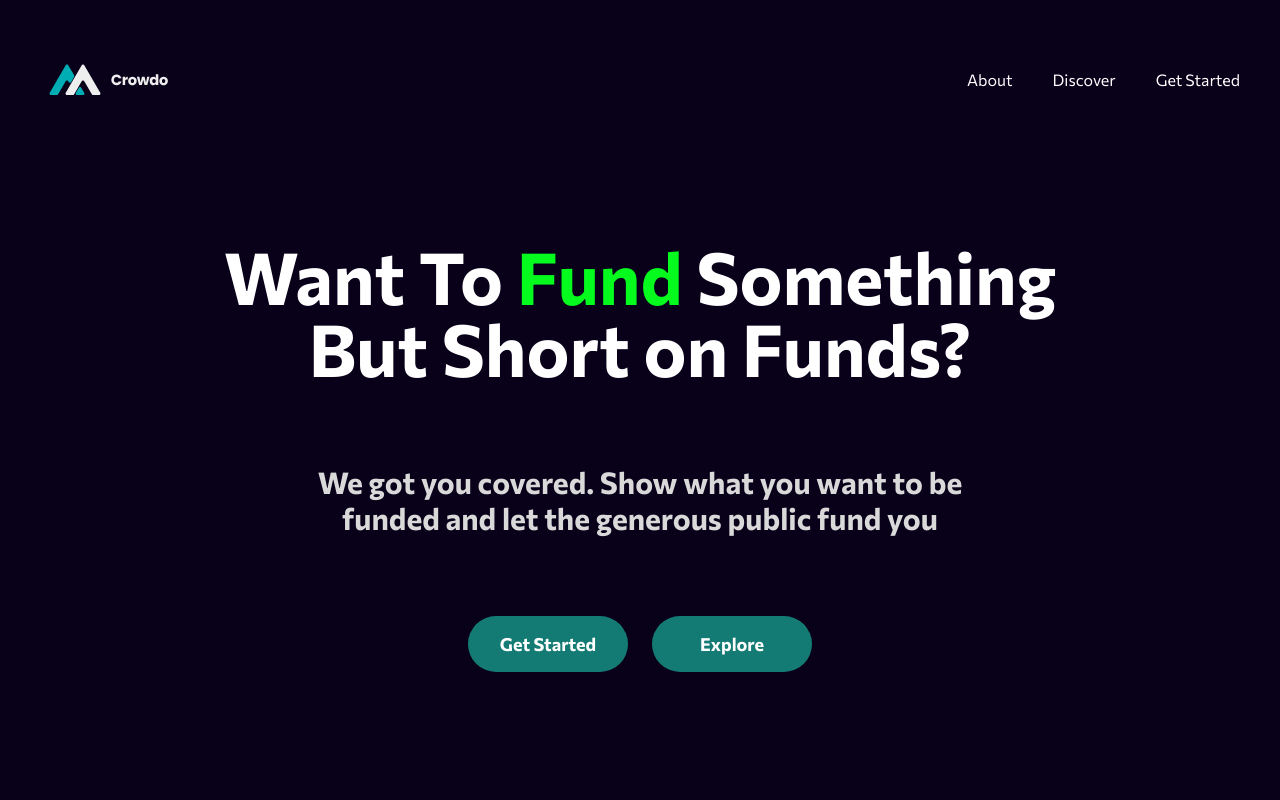
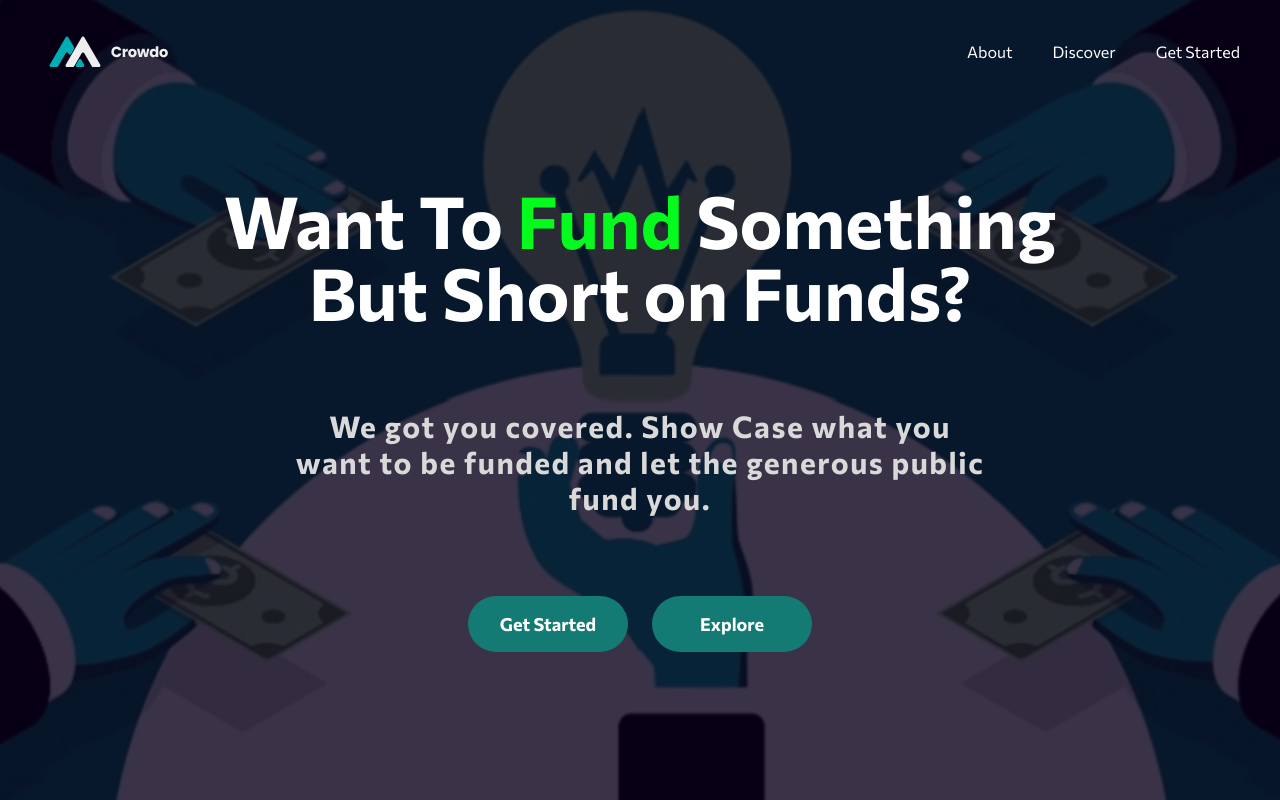
Before and after one commit to Headbwoi/crowdo-app, a React (Vite) app in the folder frontend/: page / in a window 1280 px wide. Built offline with nearby package versions, Linux system fonts and the light colour scheme.

Commit message:
adds background to hero section

```diff
--- a/frontend/src/App.tsx
+++ b/frontend/src/App.tsx
@@ -1,30 +1,12 @@
-import { Button, Header } from "./components"
+import { Header, HeroSection } from "./components"
 
 function App() {
   return (
     <>
-      <main className="bg-background_home w-full min-h-screen">
+      <main className="relative w-full min-h-screen bg-background">
+        <div className="before:absolute before:w-full before:h-full before:inset-0 before:bg-[url('/images/hero-image.svg')] before:md:bg-[url('/images/hero-image-desktop.svg')] before:bg-no-repeat before:bg-cover before:bg-center before:-z-10 opacity-20 "></div>
         <Header />
-
-        <section className="flex items-center flex-col font-commissioner container  text-center gap-20 px-5 pt-14 md:pt-20 lg:w-3/4">
-          <div>
-            <h1 className="font-bold text-4xl md:text-6xl lg:text-7xl text-white text-center leading-normal">
-              Want To <span className="text-green_Text">Fund</span> Something
-              But Short on Funds?
-            </h1>
-          </div>
-          <div className="lg:w-3/4">
-            <p className="text-xl md:text-3xl text-light_Text font-semibold leading-normal">
-              We got you covered. Show what you want to be funded and let the
-              generous public fund you
-            </p>
-          </div>
-
-          <div className="flex items-center gap-6 mb-10">
-            <Button name="Get Started" />
-            <Button name="Explore" />
-          </div>
-        </section>
+        <HeroSection />
       </main>
     </>
   )
--- a/frontend/src/components/Header/Header.tsx
+++ b/frontend/src/components/Header/Header.tsx
@@ -7,7 +7,7 @@ import { AnimatePresence } from "framer-motion"
 function Header() {
   const [isOpen, setIsOpen] = useState(false)
   return (
-    <header className="container px-6 md:px-10 xl:px-0 relative py-2 md:py-10">
+    <header className="container px-6 md:px-10 xl:px-0 relative py-2 md:py-3 z-20">
       <nav className="flex items-center justify-between">
         <div className="logo">
           <img src="/icons/logo.svg" alt="logo" className="h-20 w-36" />
--- /dev/null
+++ b/frontend/src/components/HomePage/HeroSection.tsx
@@ -0,0 +1,27 @@
+import Button from "../Button/Button"
+
+function HeroSection() {
+  return (
+    <section className="flex items-center flex-col font-commissioner container  text-center gap-20 px-5 pt-14 md:pt-20 lg:w-3/4 relative z-30">
+      <div>
+        <h1 className="font-bold text-4xl md:text-6xl lg:text-7xl text-white text-center leading-normal">
+          Want To <span className="text-green_Text">Fund</span> Something But
+          Short on Funds?
+        </h1>
+      </div>
+      <div className="lg:w-3/4">
+        <p className="text-xl md:text-3xl text-light_Text font-semibold leading-normal tracking-wider">
+          We got you covered. Show Case what you want to be funded and let the
+          generous public fund you.
+        </p>
+      </div>
+
+      <div className="flex items-center gap-6 mb-10">
+        <Button name="Get Started" />
+        <Button name="Explore" />
+      </div>
+    </section>
+  )
+}
+
+export default HeroSection
--- a/frontend/src/components/index.ts
+++ b/frontend/src/components/index.ts
@@ -3,3 +3,4 @@ export { default as Header } from "./Header/Header"
 export { AppContext } from "./context/AppContext"
 export { AppContextProvider } from "./context/AppContext"
 export { default as Button } from "../components/Button/Button"
+export { default as HeroSection } from "./HomePage/HeroSection"
--- a/frontend/tailwind.config.cjs
+++ b/frontend/tailwind.config.cjs
@@ -18,7 +18,7 @@ module.exports = {
       dark_Gray: "hsl(0, 0%, 48%)",
       light_Gray: "hsl(0, 0%, 96%)",
       white: "hsl(0, 0%, 100%)",
-      background_home: "hsl(261, 100%, 5%)",
+      background: "hsl(261, 100%, 5%)",
       green_Text: "hsl(126,96%,50%)",
       light_Text: "hsl(0,0%,85%)",
     },
```
Also changed, not shown: frontend/public/images/hero-image-desktop.svg (added), frontend/public/images/hero-image.svg (added).
